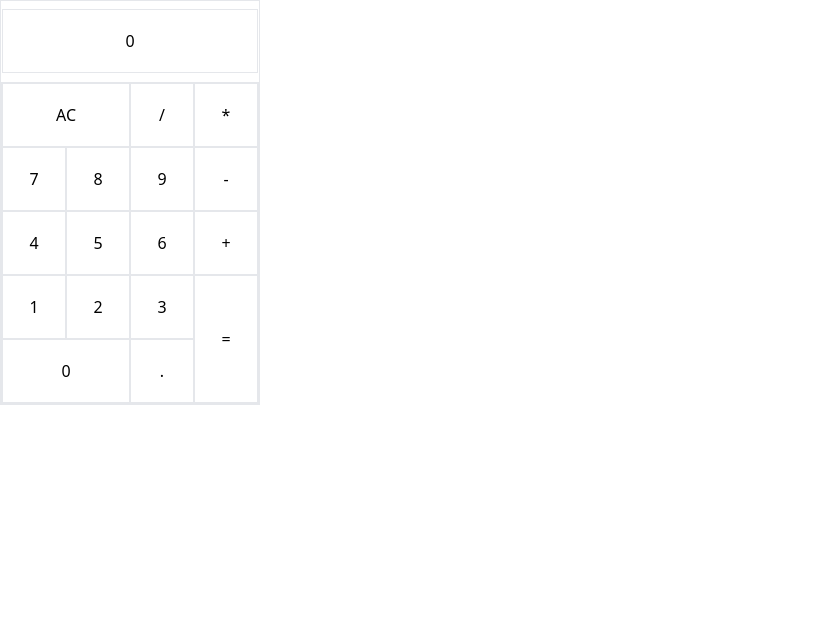
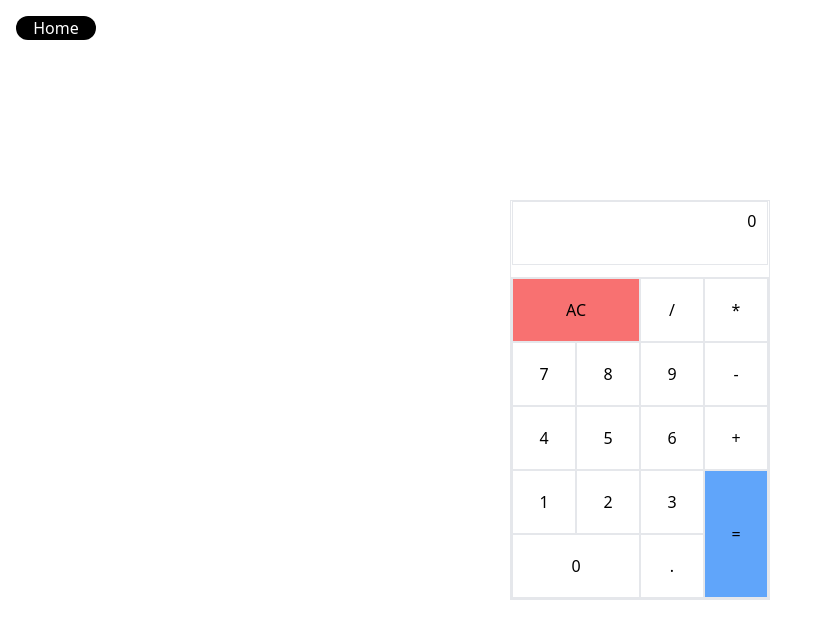
Before and after one commit to wotjd0860/freeCodeCampProjects, a React (Create React App) app: page /calculator in a window 1280 px wide. Shown: the top 638 px of the page, without its empty margins (0-833 px from the left). Built offline with nearby package versions, Linux system fonts and the light colour scheme.

Commit message:
2024-04-15 Commit

```diff
--- a/src/components/calculator.js
+++ b/src/components/calculator.js
@@ -1,8 +1,11 @@
 import { useState } from "react";
+import { useNavigate } from "react-router-dom";
 
 function Calculator() {
     const [display, setDisplay] = useState("0");
     const [result, setResult] = useState("");
+
+    const navigate = useNavigate();
 
     function btnClicked(event) {
         switch(event.target.innerText) {
@@ -97,14 +100,21 @@ function Calculator() {
         }
     }
 
+    function homeBtn() {
+        navigate(-1);
+    }
+
     return (
-        <div className="grid grid-rows-5 grid-cols-4 place-items-center size-fit border">
-            <div id="display" className="col-span-4 flex items-center justify-center w-64 h-16 border">
-                {display}
-                {result}
+        <div className="size-full flex items-center justify-center place-items-center">
+            <button onClick={homeBtn} className="absolute top-4 left-4 align-middle text-center w-20 rounded-xl bg-black text-white">Home</button>
+
+            <div className="flex flex-col items-center justify-center place-items-center size-fit border">
+                <div id="display" className="flex flex-col items-center justify-center w-64 h-16 border mb-3">
+                    <input value={display} className="text-right w-11/12"/>
+                    <input value={result} className="text-right w-11/12"/>
                 </div>
                 <div id="calculator" className="col-span-4 row-span-4 grid grid-rows-5 grid-cols-4 size-fit border">
-                <div id="clear" className="col-span-2 flex items-center justify-center w-32 h-16 border" onClick={btnClicked}>AC</div>
+                    <div id="clear" className="col-span-2 flex items-center justify-center w-32 h-16 border bg-red-400" onClick={btnClicked}>AC</div>
                     <div id="divide" className="col-span-1 flex items-center justify-center size-16 border" onClick={btnClicked}>/</div>
                     <div id="multiply" className="col-apsn-1 flex items-center justify-center size-16 border" onClick={btnClicked}>*</div>
 
@@ -121,10 +131,11 @@ function Calculator() {
                     <div id="one" className="col-span-1 flex items-center justify-center size-16 border" onClick={btnClicked}>1</div>
                     <div id="two" className="col-span-1 flex items-center justify-center size-16 border" onClick={btnClicked}>2</div>
                     <div id="three" className="col-span-1 flex items-center justify-center size-16 border" onClick={btnClicked}>3</div>
-                <div id="equals" className="col-span-1 row-span-2 flex items-center justify-center w-16 h-32 border" onClick={btnClicked}>=</div>
+                    <div id="equals" className="col-span-1 row-span-2 flex items-center justify-center w-16 h-32 border bg-blue-400" onClick={btnClicked}>=</div>
 
                     <div id="zero" className="col-span-2 flex items-center justify-center w-32 h-16 border" onClick={btnClicked}>0</div>
                     <div id="decimal" className="col-span-1 flex items-center justify-center size-16 border" onClick={btnClicked}>.</div>
+                </div>
             </div>
         </div>
     );
--- a/src/components/clock.js
+++ b/src/components/clock.js
@@ -1,5 +1,6 @@
 import { useEffect } from "react";
 import { useState } from "react";
+import { useNavigate } from "react-router-dom";
 
 function Clock() {
     const [breakLength, setBreakLength] = useState(5);
@@ -8,6 +9,25 @@ function Clock() {
     const [seconds, setSeconds] = useState(0);
     const [startStop, setStartStop] = useState(false);
     const [intervalID, setIntervalID] = useState();
+
+    const navigate = useNavigate();
+
+    useEffect( () => {
+        if(startStop) {
+            const id = setInterval( () => {
+                setSeconds( (seconds) => seconds - 1);
+            }, 1000 );
+            setIntervalID(id);
+        } else {
+            clearInterval(intervalID);
+        }
+    }, [startStop]);
+    useEffect( () => {
+        if (seconds < 0) {
+            setMinutes( (minutes) => minutes - 1);
+            setSeconds(59);
+        }
+    }, [seconds]);
 
     function clickedIncDect(event) {
         if(!startStop) {
@@ -50,26 +70,19 @@ function Clock() {
     function clickedStartStop() {
         setStartStop( (startStop) => !startStop);
     }
-    useEffect( () => {
-        if(startStop) {
-            const id = setInterval( () => {
-                setSeconds( (seconds) => seconds - 1);
-            }, 1000 );
-            setIntervalID(id);
-        } else {
-            clearInterval(intervalID);
+
+    function homeBtn() {
+        navigate(-1);
     }
-    }, [startStop]);
-    useEffect( () => {
-        if (seconds < 0) {
-            setMinutes( (minutes) => minutes - 1);
-            setSeconds(59);
-        }
-    }, [seconds]);
 
     return (
-        <div>
+        <div className="size-full flex items-center justify-center place-items-center">
+            <button onClick={homeBtn} className="absolute top-4 left-4 align-middle text-center w-20 rounded-xl bg-black text-white">Home</button>
+
+            <div className="flex flex-wrap items-center justify-center place-items-center size-fit border">
+                <div id="title" className="">
                     <h1>25 + 5 Clock</h1>
+                </div>
                 <div id="break-label">
                     <h3>Break Length</h3>
                     <button id="break-decrement" onClick={clickedIncDect}>down</button>
@@ -91,6 +104,7 @@ function Clock() {
                     <button id="reset" onClick={clickedReset}>reset</button>
                 </div>
             </div>
+        </div>
     );
 }
 
--- a/src/components/quotes.js
+++ b/src/components/quotes.js
@@ -41,7 +41,7 @@ function RandomQuotes() {
 
     return (
         <div id="quote-box" style={{backgroundColor: `${color}`}} className="content-center min-h-full transition-color duration-300">
-            <button id="new-quote" onClick={homeBtn} className="absolute top-4 left-4 align-middle text-center w-20 rounded-xl bg-black text-white">Home</button>
+            <button onClick={homeBtn} className="absolute top-4 left-4 align-middle text-center w-20 rounded-xl bg-black text-white">Home</button>
 
             <div className="content-stretch max-w-xl min-h-80 rounded-md bg-white m-auto grid grid-rows-5">
                 <div id="text" style={{fontFamily: "Caveat", fontWeight: "bold"}} className="text-3xl text-center content-center m-4 row-span-4">
```
Also changed, not shown: 1 other file (tests, documents, lock files or other folders). Lines whose indentation alone changed are shown as unchanged.
